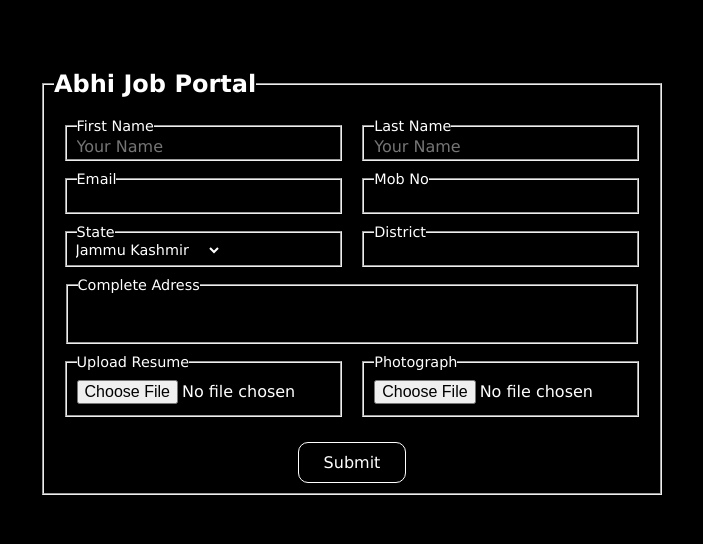
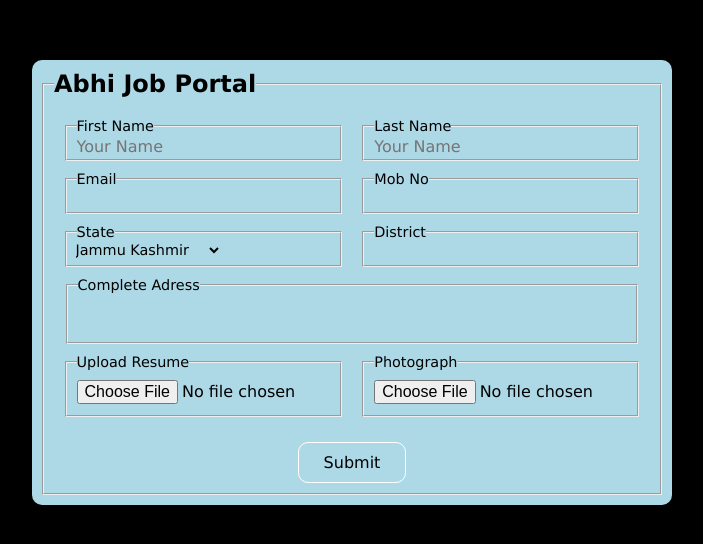
Before and after one commit to Professor-Kevin/web-development, a plain HTML site: page index.html in a window 1280 px wide. Shown: the part 118-662 px from the top of the page, without its empty margins (288-991 px from the left). Drawn offline with Linux system fonts and the light colour scheme.

Commit message:
Update style.css

```diff
--- a/style.css
+++ b/style.css
@@ -2,8 +2,8 @@
     margin: 0;
     padding: 0;
     box-sizing: border-box;
-    color: white;
-    background-color: black;
+    /* color: white; */
+    background-color: lightblue;
     overflow: hidden;
     font-family: 'Lucida Sans', 'Lucida Sans Regular', 'Lucida Grande', 'Lucida Sans Unicode', Geneva, Verdana, sans-serif;
 }
@@ -15,7 +15,7 @@
     display: flex;
     justify-content: center;
     align-items: center;
-    /* background-color: black; */
+    background-color: black;
     position: absolute;
 }
 #heading{
@@ -30,6 +30,8 @@
     display: flex;
     padding: 10px;
     flex-direction: column;
+    border-radius: 10px;
+    /* box-shadow: 5px 5px 0px white; */
 }
 
 @media only screen and (max-width: 300px) {
@@ -40,9 +42,6 @@
         width: 90vw;
     }
   }
-/* @media screen and(min-width: 720px){
-
-} */
 
 .section-container{
     display: flex;
```
